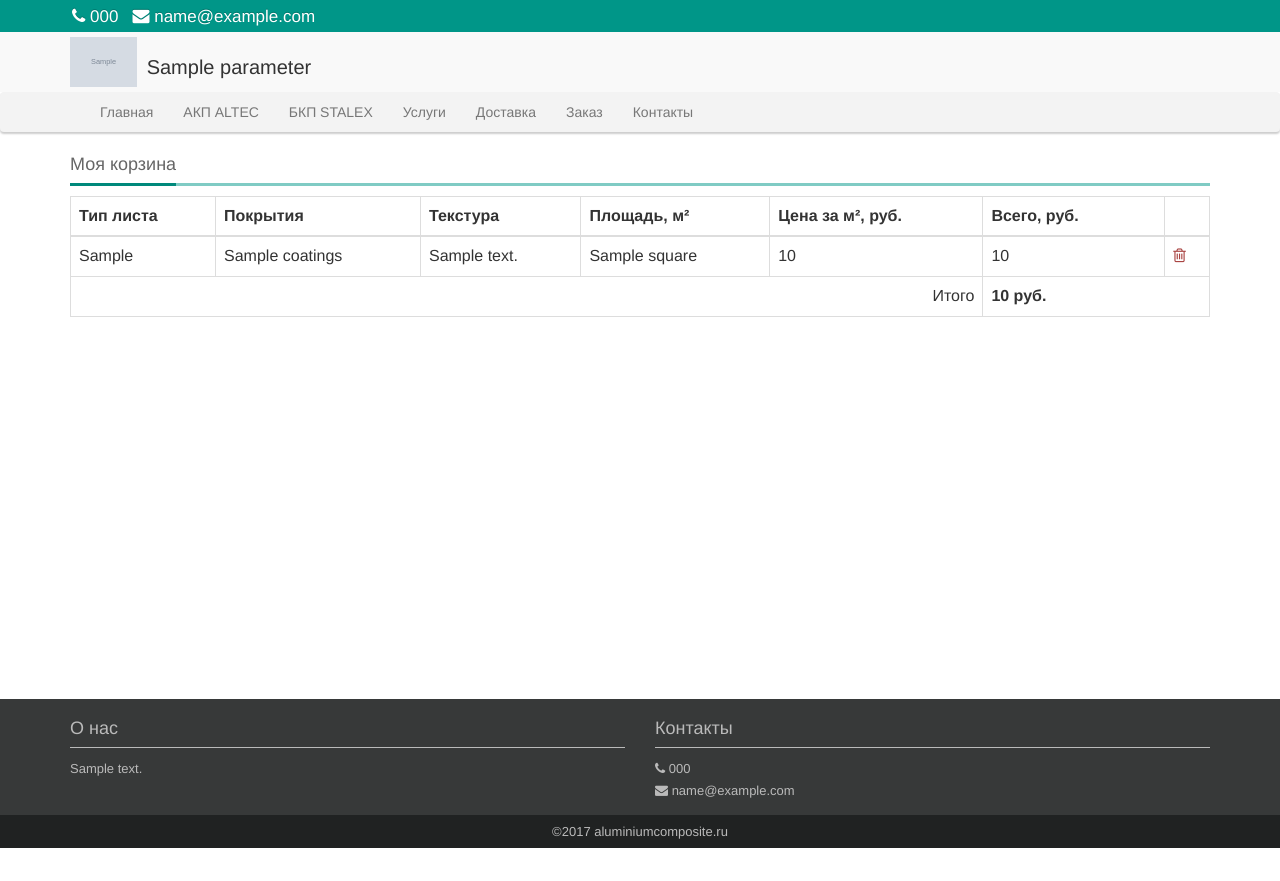
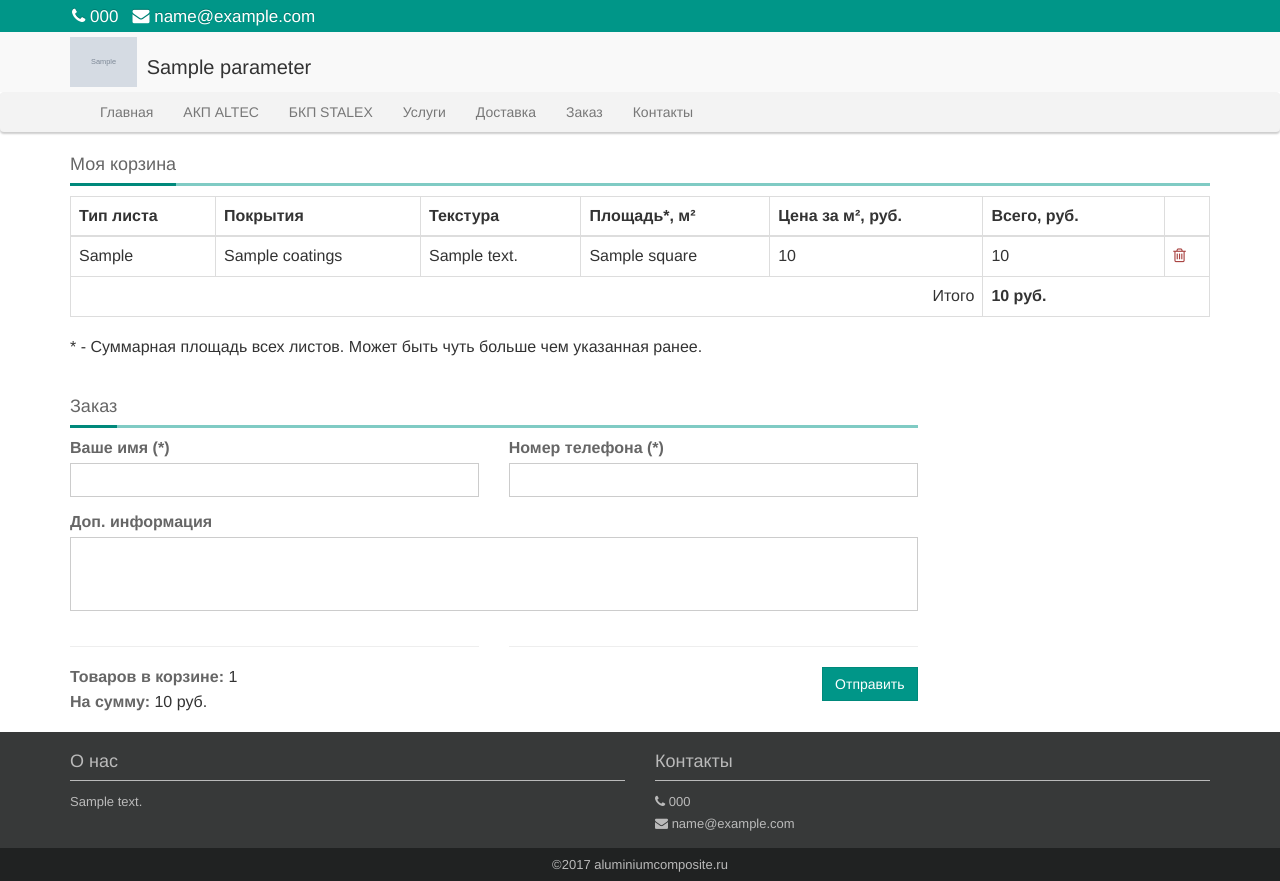
Before and after one commit to Rexagon/okayshop, a Django app: template templates/checkout.html in a window 1280 px wide. Before the commit the page ends 848 px from the top, so only its background shows below. Run offline with Django 3.2, Linux system fonts and the light colour scheme; the template is opened without the code that fills it: most values are stand-ins (such as "Sample title", 1, 10 or a date in 2020); grey boxes marked "Sample" are stand-in pictures; some libraries are stand-ins or nearby versions.

Commit message:
Добавил поля для отправки заказа

```diff
--- a/market/views.py
+++ b/market/views.py
@@ -5,6 +5,8 @@ from decimal import Decimal
 from django.http import JsonResponse
 from django.shortcuts import render, redirect
 from django.views.decorators.csrf import csrf_exempt, csrf_protect
+from math import ceil
+
 from market.cart import Cart
 from market.models import SliderImage, Service, CompositeType, CompositeSheetType, TexturesGroup, Texture
 
@@ -119,6 +121,10 @@ def checkout(request):
             sheet_type = CompositeSheetType.objects.get(id=item.sheet_type)
             square = item.square
 
+            sheet_square = sheet_type.width * sheet_type.length / 1000000.0
+
+            square = sheet_square * ceil(square / sheet_square)
+
             gradations = []
             if sheet_type.price_huge:
                 gradations = [500, 1000, 3000]
--- a/templates/checkout.html
+++ b/templates/checkout.html
@@ -16,7 +16,7 @@
                                     <th>Тип листа</th>
                                     <th>Покрытия</th>
                                     <th>Текстура</th>
-                                    <th>Площадь, м&sup2;</th>
+                                    <th>Площадь*, м&sup2;</th>
                                     <th style="min-width: 120px">Цена за м&sup2;, руб.</th>
                                     <th style="min-width: 120px">Всего, руб.</th>
                                     <th width="0%"></th>
@@ -55,6 +55,46 @@
                             </tbody>
                         </table>
                     </div>
+                * - Суммарная площадь всех листов. Может быть чуть больше чем указанная ранее.
+                <br><br><br>
+                </div>
+            </div>
+            <div class="row">
+                <div class="col-md-9">
+                    <div class="title"><span>Заказ</span></div>
+                        <form class="checkout-form">
+                            <div class="row">
+                                <div class="form-group col-sm-6">
+                                    <label for="name">Ваше имя (*)</label>
+                                    <input type="text" class="form-control" id="name">
+                                </div>
+                                <div class="form-group col-sm-6">
+                                    <label for="phone">Номер телефона (*)</label>
+                                    <input type="tel" class="form-control" id="phone">
+                                </div>
+                                <div class="form-group col-sm-12">
+                                    <label for="address">Доп. информация</label>
+                                    <textarea class="form-control" rows="3" id="message"></textarea>
+                                </div>
+                                {% if total > 0 %}
+                                <div class="form-group col-sm-6">
+                                    <hr>
+                                    <label>Товаров в корзине:</label> {{ cart.count }}<br>
+                                    <label>На сумму:</label> {{ total }} руб.
+                                </div>
+                                <div class="form-group col-sm-6">
+                                    <hr>
+                                    <button id="checkout" class="btn btn-theme pull-right">Отправить</button>
+                                </div>
+                                {% else %}
+                                <div class="form-group col-sm-6">
+                                    <hr>
+                                    В вашей корзине ещё нет товаров.
+                                </div>
+                                {% endif %}
+                            </div>
+                        </form>
+                    </div>
                 </div>
             </div>
         </div>
```
